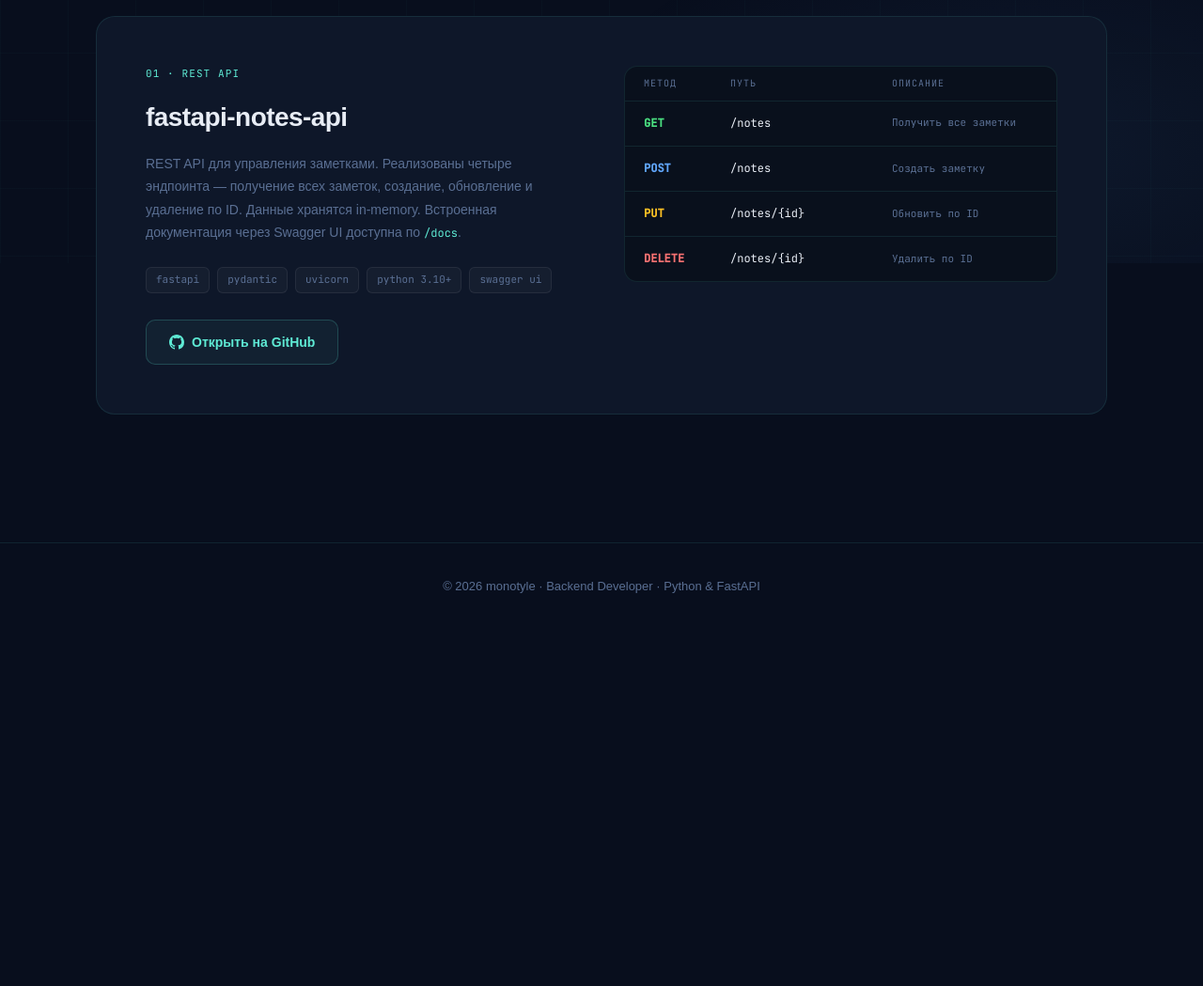
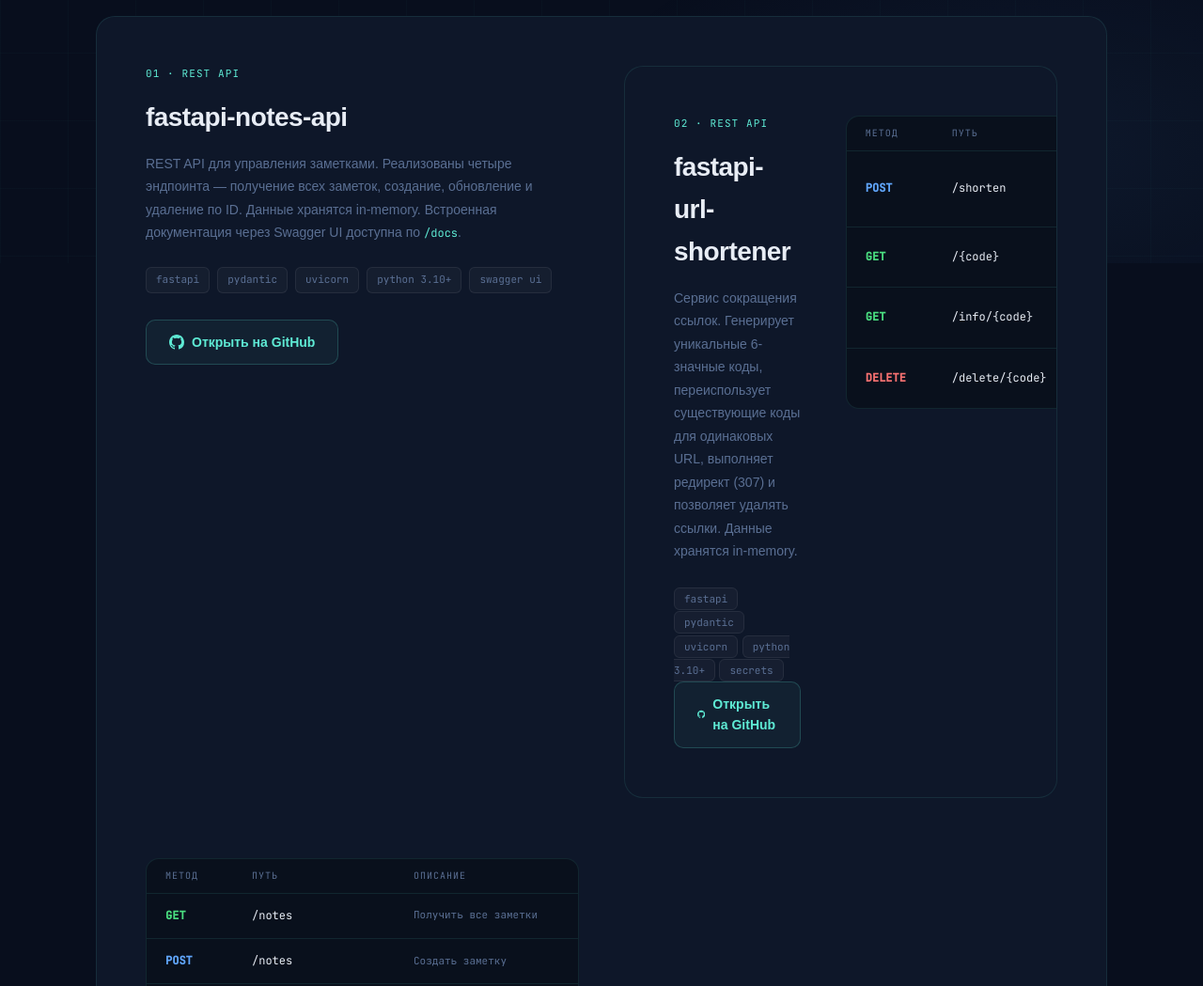
Before and after one commit to monotyle/portfolio, a plain HTML site: page portfolio.html in a window 1280 px wide. Shown: the part 520-1569 px from the top of the page at 94% size. Before the commit the page ends 1191 px from the top, so only its background shows below. Drawn offline with Linux system fonts and the light colour scheme; a web font is replaced by a local one.

Commit message:
Update portfolio.html

```diff
--- a/portfolio.html
+++ b/portfolio.html
@@ -127,6 +127,33 @@
             Открыть на GitHub
           </a>
         </div>
+        <div class="card proj">
+          <div>
+            <p class="proj-num">02 · REST API</p>
+            <h3 class="proj-title">fastapi-url-shortener</h3>
+            <p class="proj-desc">Сервис сокращения ссылок. Генерирует уникальные 6-значные коды, переиспользует существующие коды для одинаковых URL, выполняет редирект (307) и позволяет удалять ссылки. Данные хранятся in-memory.</p>
+            <div class="tags">
+              <span class="stag">fastapi</span>
+              <span class="stag">pydantic</span>
+              <span class="stag">uvicorn</span>
+              <span class="stag">python 3.10+</span>
+              <span class="stag">secrets</span>
+            </div>
+            <a href="https://github.com/monotyle/fastapi-url-shortener" target="_blank" class="proj-link">
+              <svg width="16" height="16" fill="currentColor" viewBox="0 0 24 24"><path d="M12 0C5.37 0 0 5.37 0 12c0 5.31 3.435 9.795 8.205 11.385.6.105.825-.255.825-.57 0-.285-.015-1.23-.015-2.235-3.015.555-3.795-.735-4.035-1.41-.135-.345-.72-1.41-1.23-1.695-.42-.225-1.02-.78-.015-.795.945-.015 1.62.87 1.845 1.23 1.08 1.815 2.805 1.305 3.495.99.105-.78.42-1.305.765-1.605-2.67-.3-5.46-1.335-5.46-5.925 0-1.305.465-2.385 1.23-3.225-.12-.3-.54-1.53.12-3.18 0 0 1.005-.315 3.3 1.23.96-.27 1.98-.405 3-.405s2.04.135 3 .405c2.295-1.56 3.3-1.23 3.3-1.23.66 1.65.24 2.88.12 3.18.765.84 1.23 1.905 1.23 3.225 0 4.605-2.805 5.625-5.475 5.925.435.375.81 1.095.81 2.22 0 1.605-.015 2.895-.015 3.3 0 .315.225.69.825.57A12.02 12.02 0 0 0 24 12c0-6.63-5.37-12-12-12z"/></svg>
+              Открыть на GitHub
+            </a>
+          </div>
+          <div>
+            <div class="ep-table">
+              <div class="ep-header"><span>Метод</span><span>Путь</span><span>Описание</span></div>
+              <div class="ep-row"><span class="m-post">POST</span><span class="ep-path">/shorten</span><span class="ep-desc">Создать короткую ссылку</span></div>
+              <div class="ep-row"><span class="m-get">GET</span><span class="ep-path">/{code}</span><span class="ep-desc">Редирект (307)</span></div>
+              <div class="ep-row"><span class="m-get">GET</span><span class="ep-path">/info/{code}</span><span class="ep-desc">Информация о коде</span></div>
+              <div class="ep-row"><span class="m-del">DELETE</span><span class="ep-path">/delete/{code}</span><span class="ep-desc">Удалить ссылку</span></div>
+            </div>
+          </div>
+        </div>
         <div>
           <div class="ep-table">
             <div class="ep-header"><span>Метод</span><span>Путь</span><span>Описание</span></div>
```
